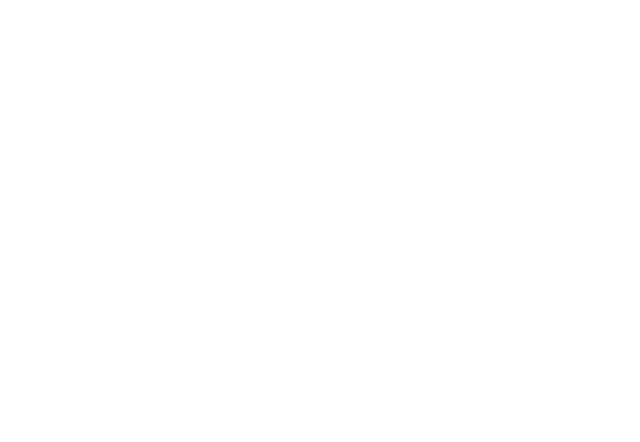
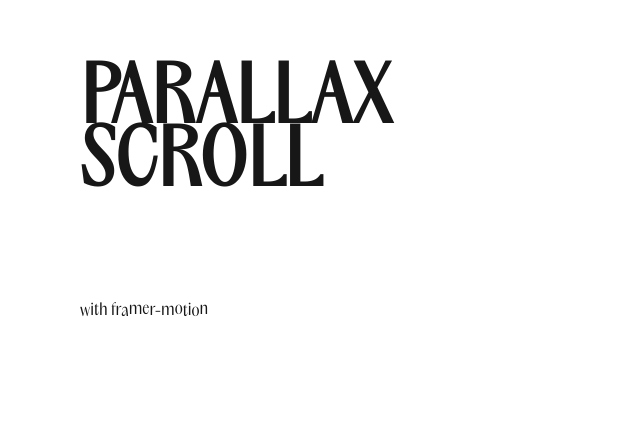
Before and after one commit to princeeze/scroll-anim, a Next.js app: page /scroll-parallax in a window 1280 px wide. Before the commit this address had no page. Shown: the part 810-1252 px from the top of the page, without its empty margins (0-640 px from the left). Before the commit the page ends 800 px from the top, so only its background shows below. Built offline with nearby package versions, Linux system fonts and the light colour scheme.

Commit message:
feat: add parallax scroll

```diff
--- a/app/page.tsx
+++ b/app/page.tsx
@@ -7,6 +7,7 @@ export default function Projects() {
       <Link href="/canvas">Canvas</Link>
       <Link href="/scroll">Scroll</Link>
       <Link href="/zoom">Zoom</Link>
+      <Link href="/scroll-parallax">Scroll Parallax</Link>
     </div>
   );
 }
--- /dev/null
+++ b/app/scroll-parallax/page.tsx
@@ -0,0 +1,97 @@
+"use client";
+import image1 from "@/public/landscape/1.jpg";
+import image2 from "@/public/landscape/2.jpeg";
+import image3 from "@/public/landscape/3.jpg";
+import { motion, useScroll, useTransform } from "framer-motion";
+import Image from "next/image";
+import { useRef } from "react";
+
+const framerText = "with framer-motion";
+
+export default function Index() {
+  const containerRef = useRef<HTMLDivElement>(null);
+  const { scrollYProgress } = useScroll({
+    target: containerRef,
+    offset: ["start end", "end start"],
+  });
+
+  const sm = useTransform(scrollYProgress, [0, 1], [0, -50]);
+  const md = useTransform(scrollYProgress, [0, 1], [0, -150]);
+  const lg = useTransform(scrollYProgress, [0, 1], [0, -250]);
+
+  const images = [
+    {
+      src: image1,
+    },
+    {
+      src: image2,
+    },
+    {
+      src: image3,
+    },
+  ];
+
+  const ParallaxText = ({ letter }: { letter: string }) => {
+    const rd = Math.floor(Math.random() * 5) * -1;
+    const ft = useTransform(scrollYProgress, [0, 1], [0, rd]);
+
+    return (
+      <motion.span style={{ top: ft }} className="relative">
+        {letter}
+      </motion.span>
+    );
+  };
+
+  return (
+    <div className="cont">
+      <div className="h-[100vh]"></div>
+      <div className="m-[10vh]" ref={containerRef}>
+        <motion.h1
+          style={{ y: sm }}
+          className="text-[6vw] font-black uppercase"
+        >
+          Parallax
+        </motion.h1>
+        <motion.h1
+          style={{ y: md }}
+          className="text-[6vw] font-black uppercase"
+        >
+          Scroll
+        </motion.h1>
+        <div className="word">
+          <p>
+            {framerText.split("").map((letter, i) => {
+              return <ParallaxText key={`l_${i}`} letter={letter} />;
+            })}
+          </p>
+        </div>
+      </div>
+      <div className="relative mt-[10vh] flex w-full justify-center">
+        {images.map(({ src }, i) => {
+          return (
+            <motion.div
+              key={`i_${i}`}
+              className={`relative ${
+                i === 0 ? "left-[20vw] top-[10vh] z-10 h-[60vh] w-[50vh]" : ""
+              } ${
+                i === 1 ? "left-[10vw] top-[15vh] z-20 h-[40vh] w-[30vh]" : ""
+              } ${
+                i === 2 ? "left-[-56vw] top-[5vh] z-30 h-[25vh] w-[20vh]" : ""
+              }`}
+            >
+              <Image
+                src={src}
+                placeholder="blur"
+                alt="image"
+                fill
+                className="object-cover"
+              />
+            </motion.div>
+          );
+        })}
+      </div>
+
+      <div className="h-[50vh]"></div>
+    </div>
+  );
+}
```
